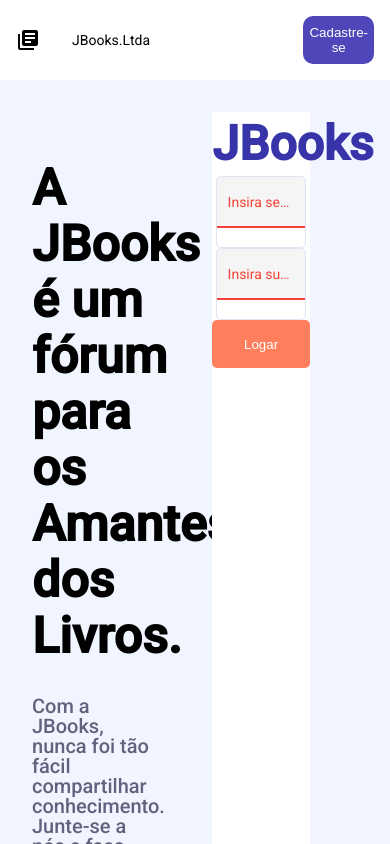
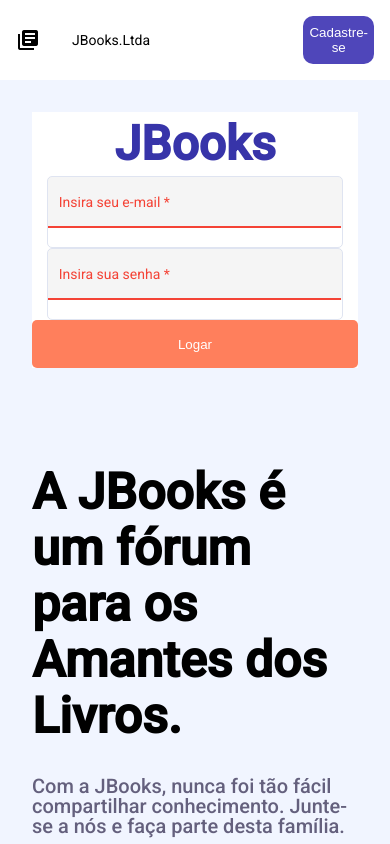
Before and after one commit to mrgreentm/jbooks_front, an Angular app: page / in a window 390 px wide. Shown: the top 844 px of the page. Built offline with nearby package versions, Linux system fonts and the light colour scheme.

Commit message:
feature: responsividade da tela de autenticação

```diff
--- a/src/app/modules/auth/auth.component.scss
+++ b/src/app/modules/auth/auth.component.scss
@@ -86,3 +86,15 @@ button:hover {
   background: #22d497;
   border-radius: 47px;
 }
+@media (max-width: 768px) {
+  .container {
+    flex-direction: column-reverse;
+  }
+  .show-product,
+  .auth-container {
+    width: 100%;
+  }
+  .auth-container {
+    margin: 0 0 3rem 0;
+  }
+}
```
